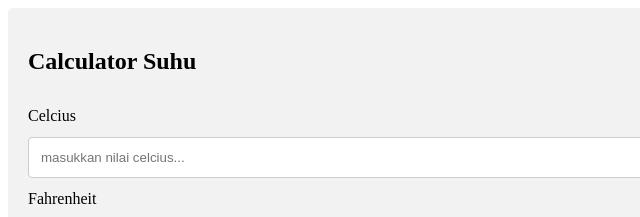
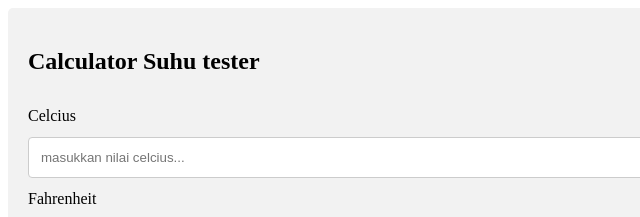
Before and after one commit to revou-fundamental-course/2-oct-23-kartika-mauludi, a plain HTML site: page index.html in a window 1280 px wide. Shown: the top 217 px of the page, 0-640 px from the left. Drawn offline with Linux system fonts and the light colour scheme.

Commit message:
Update index.html

```diff
--- a/index.html
+++ b/index.html
@@ -9,7 +9,7 @@
 </head>
 <body>
    <div class="container">
-    <h2>Calculator Suhu</h2>
+    <h2>Calculator Suhu tester</h2>
     <label for="">Celcius</label>
     <div class="flex"><input id="celcius" maxlength="12" type="text" placeholder="masukkan nilai celcius..." required oninput="this.value = this.value.replace(/[^0-9.]/g, '');" ></div>
     <div class="flex"><button class="" name="konversi" id="konversi"  > konversi </button> </div>
```
